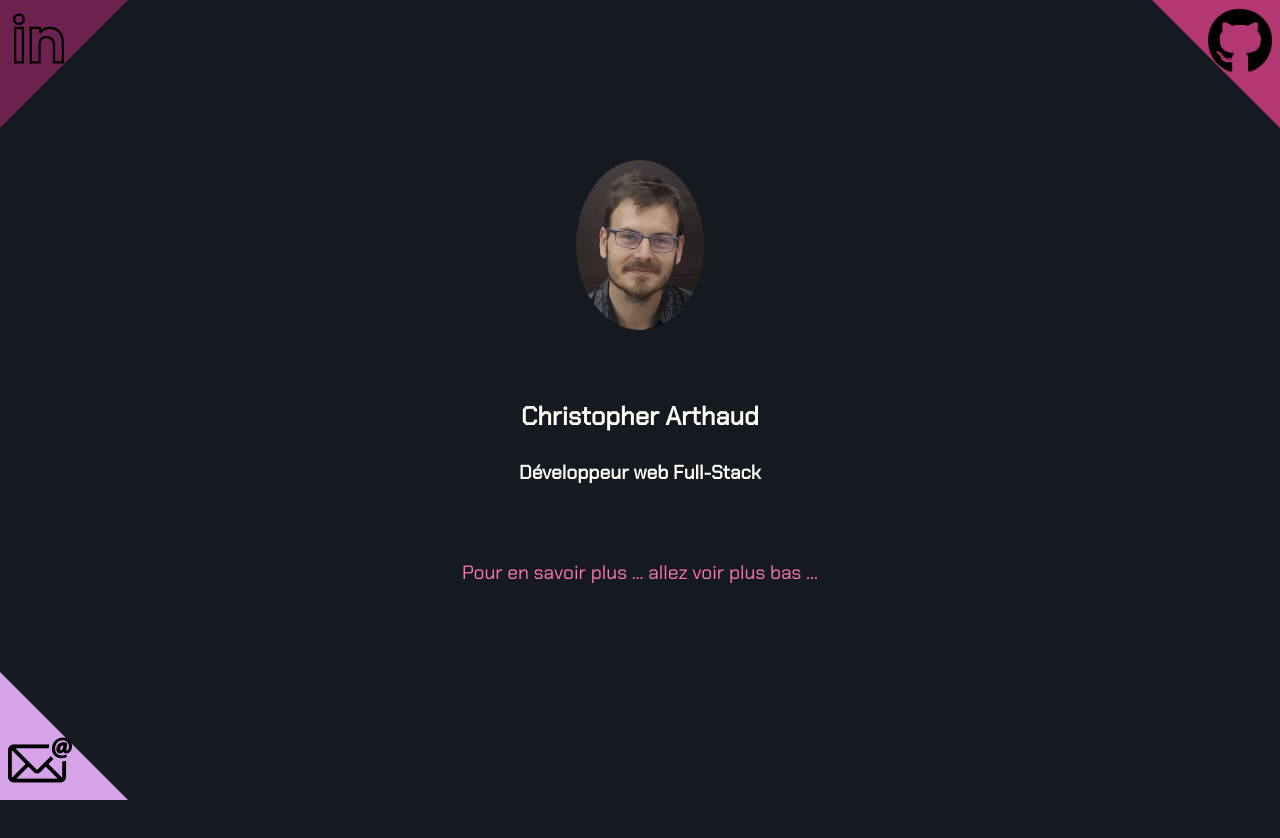
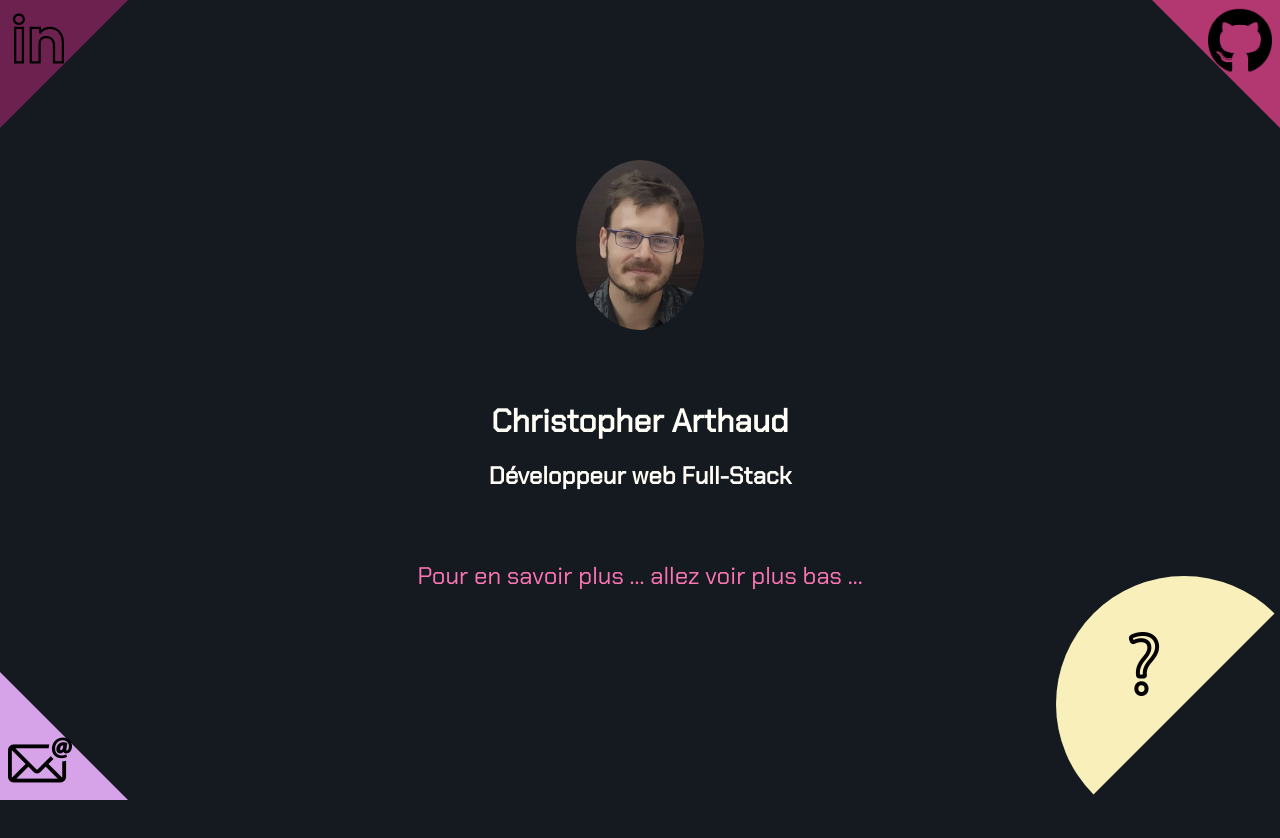
Before and after one commit to DevChris38/portfolioGSAP, a website built with Vite: page index.html in a window 1280 px wide. Shown: the top 838 px of the page. Built offline with nearby package versions, Linux system fonts and the light colour scheme.

Commit message:
ammelioration

```diff
--- a/index.css
+++ b/index.css
@@ -34,7 +34,7 @@ h1 {
   top: 50vh;
   width: 100%;
   text-align: center;
-  font-size: clamp(1.5rem, 2vw, 4rem);
+  font-size: clamp(2rem, 2vw, 4rem);
 }
 
 h2 {
@@ -42,7 +42,7 @@ h2 {
   top: 57.5vh;
   width: 100%;
   text-align: center;
-  font-size: clamp(1rem, 1.5vw, 3rem);
+  font-size: clamp(1.5rem, 1.5vw, 3rem);
 }
 
 p {
@@ -50,7 +50,7 @@ p {
   top: 70vh;
   width: 100%;
   text-align: center;
-  font-size: clamp(1rem, 1.5vw, 3rem);
+  font-size: clamp(1.5rem, 1.5vw, 3rem);
   color: #ff76b6;
 }
 
@@ -147,6 +147,24 @@ p {
   left: 0.63vw;
 }
 
+#CV {
+  display: inline-block;
+  height: 10vw;
+  width: 10vw;
+  border-bottom: 10vw solid #f8efba;
+  border-left: 10vw solid transparent;
+  position: absolute;
+  bottom: 0;
+  right: 0;
+}
+
+#CVLogo {
+  width: 5vw;
+  position: absolute;
+  bottom: 0.63vw;
+  right: 0.63vw;
+}
+
 #arrow {
   display: inline-block;
   height: 4vw;
@@ -171,7 +189,7 @@ p {
   opacity: 0;
   position: fixed;
   width: fit-content;
-  font-size: clamp(1rem, 1.5vw, 3rem);
+  font-size: clamp(1.5rem, 1.5vw, 3rem);
 }
 
 #first {
@@ -186,7 +204,7 @@ p {
 
 #third {
   top: 10vh;
-  left: 60vw;
+  left: 40vw;
 }
 
 #forth {
--- a/index.html
+++ b/index.html
@@ -63,6 +63,10 @@
         <div id="mail"></div>
         <img id="mailLogo" src="assets/mail.png" alt="X logo" />
       </a>
+      <a href="./assets/CV - ARTHAUD - portfolio - Dec 2023.pdf">
+        <div id="CV"></div>
+        <img id="CVLogo" src="assets/point-dinterrogation.png" alt="interrogation logo" />
+      </a>
       <a href="./portfolio.html">
         <div
           id="arrow"
--- a/index.js
+++ b/index.js
@@ -7,6 +7,8 @@ let boxX = document.querySelector("#X");
 let boxXLogo = document.querySelector("#XLogo");
 let boxMail = document.querySelector("#mail");
 let boxMailLogo = document.querySelector("#mailLogo");
+let boxCV = document.querySelector("#CV");
+let boxCVLogo = document.querySelector("#CVLogo");
 
 let boxLinkedInLogoMove = gsap.to(boxLinkedInLogo, {
   paused: false,
@@ -62,6 +64,24 @@ let boxMailMove = gsap.to(boxMail, {
 });
 boxMailMove.pause();
 
+let boxCVLogoMove = gsap.to(boxCVLogo, {
+  paused: false,
+  x: "-7.5vw",
+  y: "-7.5vw",
+});
+
+boxMailLogoMove.pause();
+
+let boxCVMove = gsap.to(boxCV, {
+  paused: false,
+  x: "-2.5vw",
+  y: "-2.5vw",
+  scale: 2,
+  rotate: 180,
+  borderRadius: "100%",
+});
+boxMailMove.pause();
+
 boxLinkedInLogo.addEventListener("mousemove", () => {
   boxLinkedInMove.play();
   boxLinkedInLogoMove.play();
@@ -81,13 +101,20 @@ boxGitHub.addEventListener("mouseout", () => {
 });
 
 boxMailLogo.addEventListener("mousemove", () => {
-  console.log("toto");
   boxMailMove.play();
   boxMailLogoMove.play();
 });
 boxMail.addEventListener("mouseout", () => {
   boxMailMove.play().reverse();
   boxMailLogoMove.play().reverse();
+});
+boxCVLogo.addEventListener("mousemove", () => {
+  boxCVMove.play();
+  boxCVLogoMove.play();
+});
+boxCV.addEventListener("mouseout", () => {
+  boxCVMove.play().reverse();
+  boxCVLogoMove.play().reverse();
 });
 
 gsap.to("#descendre", {
```
Also changed, not shown: assets/point-dinterrogation.png (added), 1 other file.
